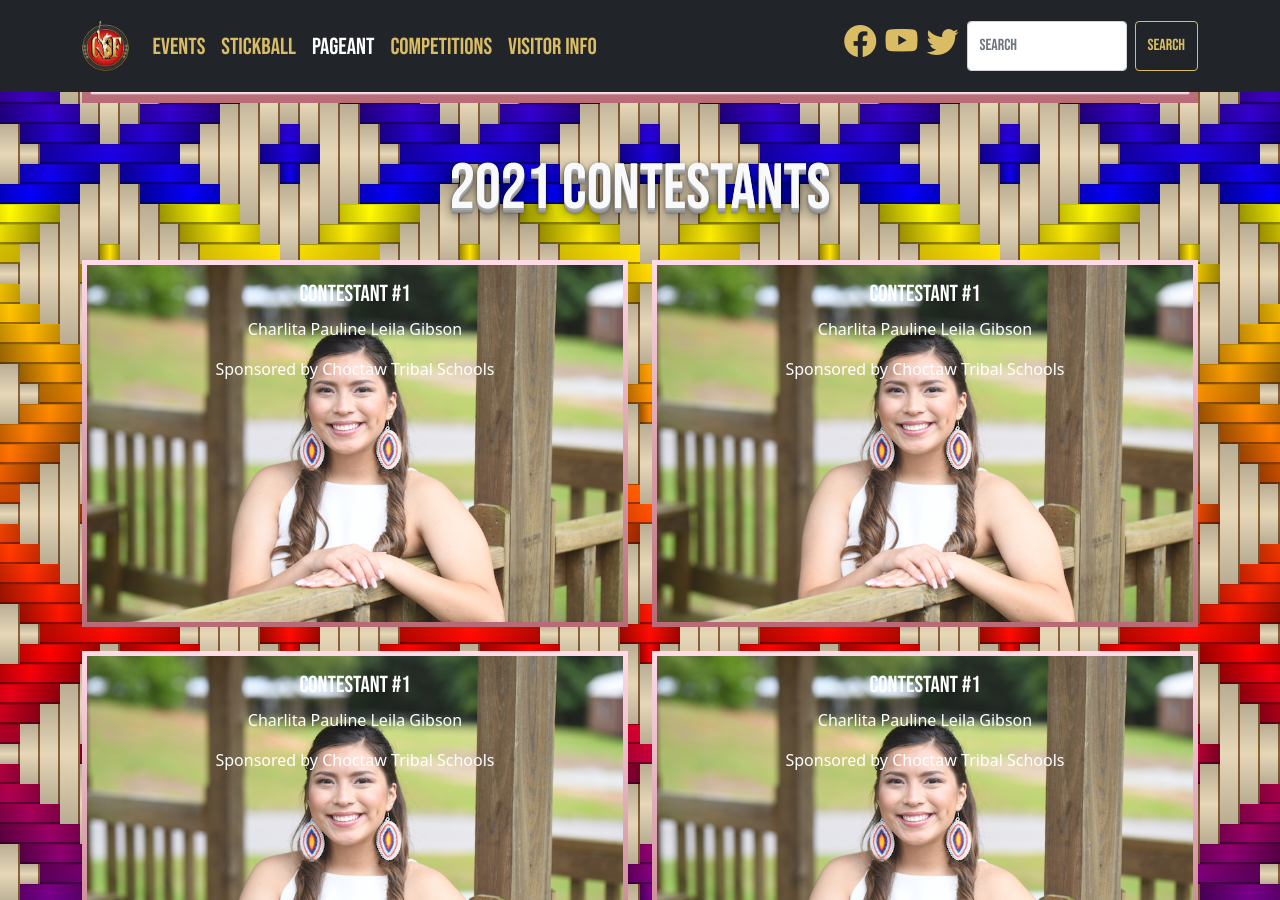
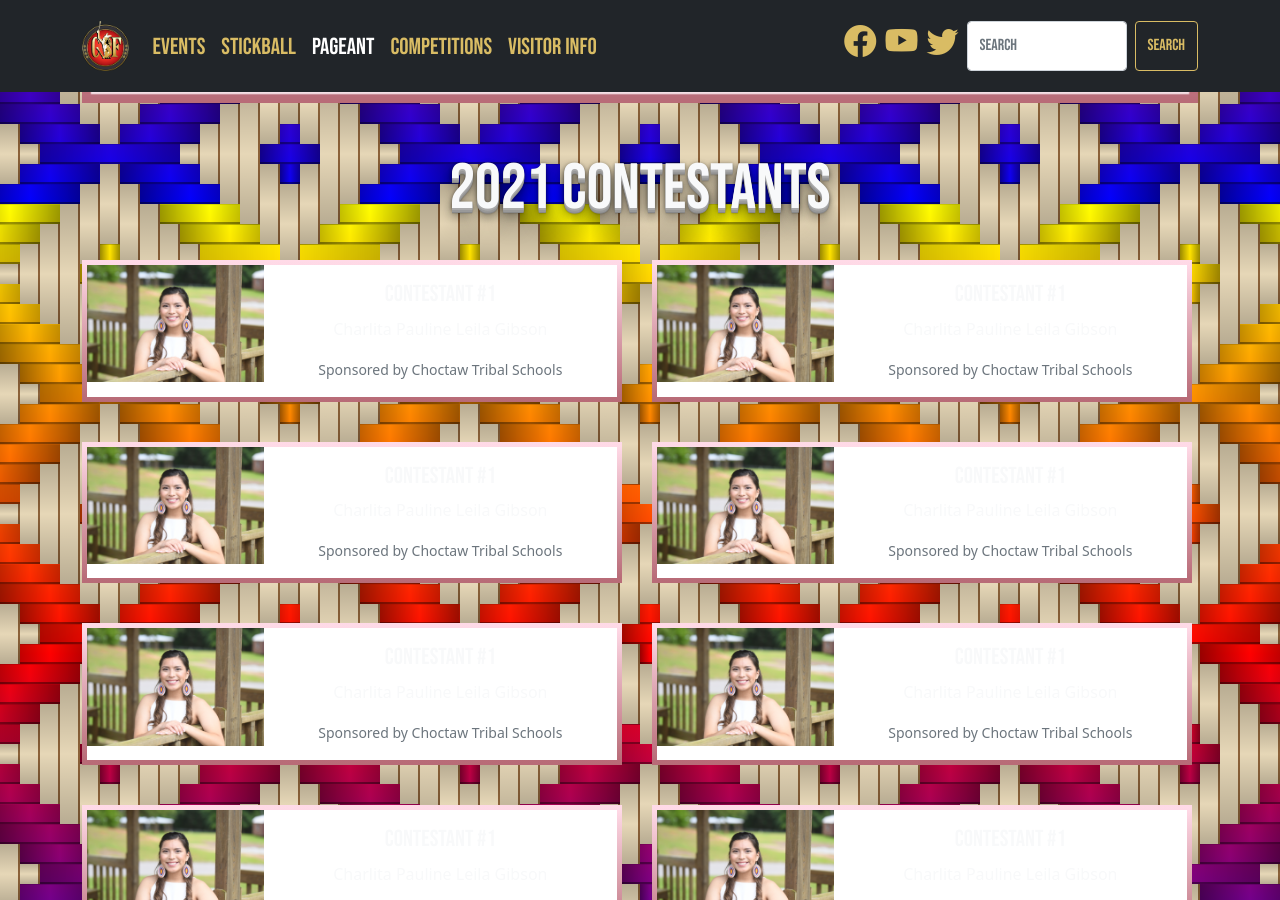
Before and after one commit to smattera/smattera.github.io, a Jekyll site: the page built from pageant/index.md, in a window 1280 px wide and 900 px high, scrolled down 786 px. Built offline with Jekyll 4.4.1, drawn with Linux system fonts in a browser that asks for light colours; nearby versions of some CDN libraries.

Commit message:
Update contestant.html

```diff
--- a/_includes/contestant.html
+++ b/_includes/contestant.html
@@ -1,10 +1,26 @@
       <div class="col">
-        <div class="card bg-dark text-white card-rose-border">
+        <div class="card mb-3 card-rose-border" style="max-width: 540px;">
+          <div class="row g-0">
+            <div class="col-4">
+              <img src="/assets/img/{{ include.img }}.jpg" class="img-fluid" alt="{{ include.name }}">
+            </div>
+            <div class="col-8">
+              <div class="card-body">
+                <h5 class="card-title">Contestant #{{ include.num }}</h5>
+                <p class="card-text">{{ include.name }}</p>
+                <p class="card-text"><small class="text-muted">Sponsored by {{ include.sponsor }}</small></p>
+              </div>
+            </div>
+          </div>
+        </div>
+
+        <!-- <div class="card bg-dark text-white card-rose-border">
           <img src="/assets/img/{{ include.img }}.jpg" class="card-img" alt="{{ include.name }}">
           <div class="card-img-overlay">
             <h5 class="card-title">Contestant #{{ include.num }}</h5>
             <p class="card-text">{{ include.name }}</p>
             <p class="card-text">Sponsored by {{ include.sponsor }}</p>
           </div>
-        </div>
+        </div> -->
+
       </div>
```
